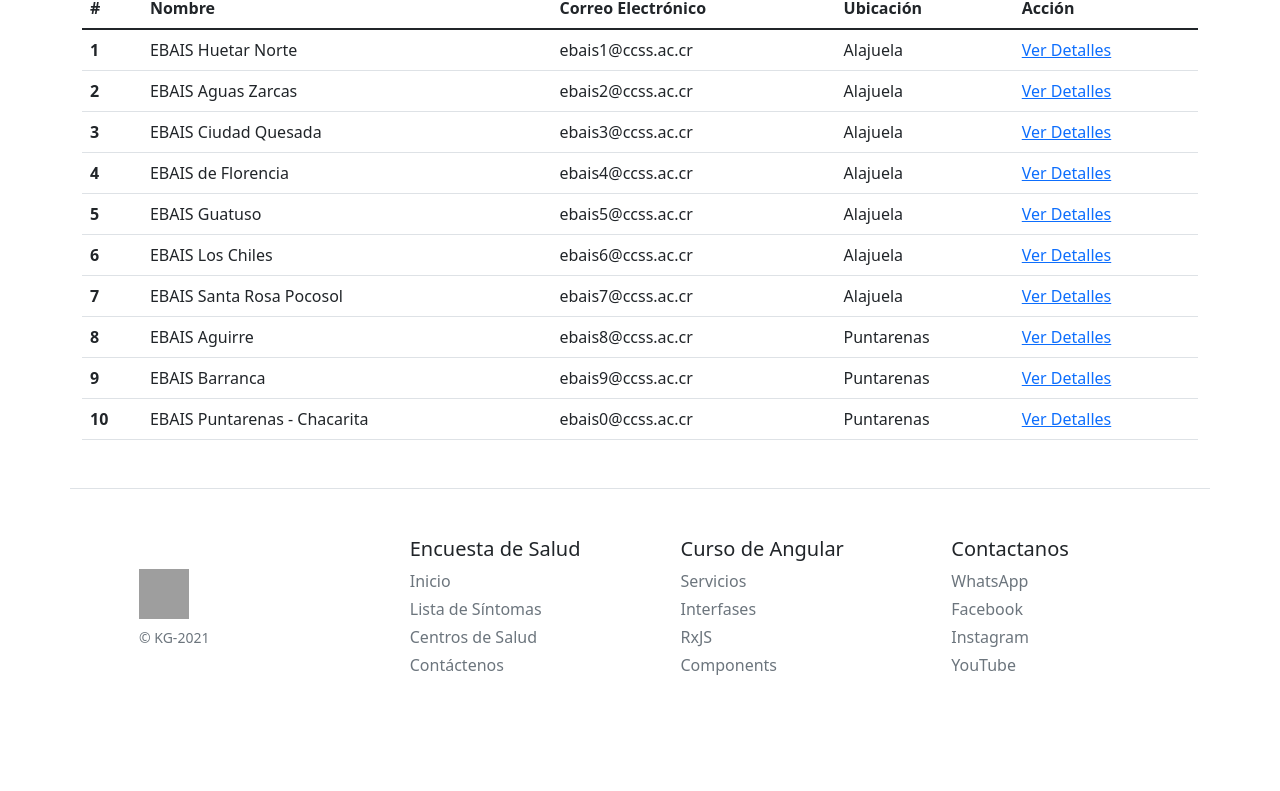
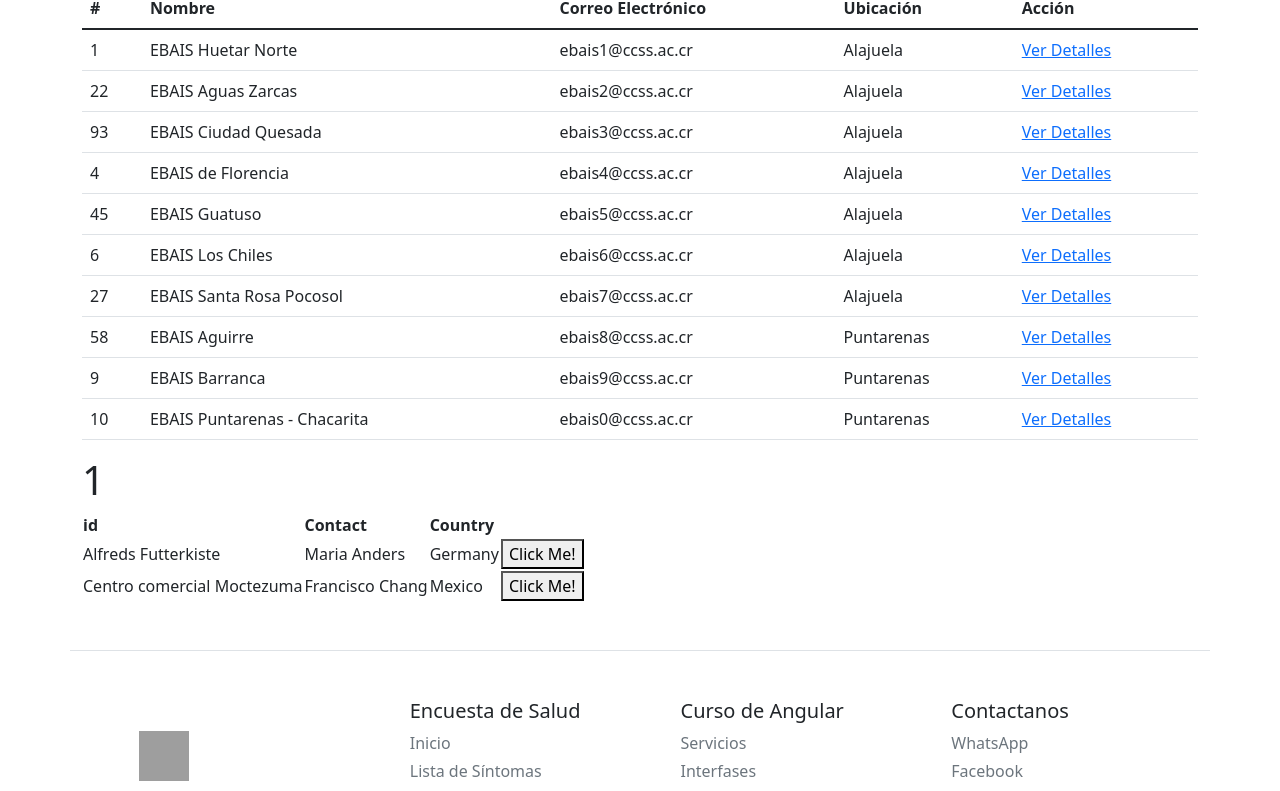
Before and after one commit to KeylorGuevara/survey-project, an Angular app: page /centroSalud in a window 1280 px wide. Shown: the part 555-1346 px from the top of the page. Before the commit the page ends 1296 px from the top, so only its background shows below. Built offline with nearby package versions, Linux system fonts and the light colour scheme; grey boxes are pictures that could not be loaded.

Commit message:
KG: Trabajo 2 etapa
Se continua mejorando el proyecto en su segunda etapa.

```diff
--- a/src/app/centros-salud/centros-salud.component.html
+++ b/src/app/centros-salud/centros-salud.component.html
@@ -12,7 +12,7 @@
         </div>
       </div>
     <br>
-    <table class="table">
+    <table id="myTable" class="table">
         <thead>
           <tr>
             <th scope="col">#</th>
@@ -25,4 +25,28 @@
         <tbody id="cuerpoTabla">
         </tbody>
     </table>
+
+    <h1 id="h1NoTocar" class="rojo h1NoTocar">1</h1>
+
+    <table id="tabla">
+      <tr>
+        <th id="id">id</th>
+        <th id="i2d">Contact</th>
+        <th id="i4d">Country</th>
+      </tr>
+      <tr>
+        <td>Alfreds Futterkiste</td>
+        <td>Maria Anders</td>
+        <td>Germany</td>
+        <td><button class="button enlaceDetalleCentroSalud"
+          type="button">Click Me!</button></td>
+      </tr>
+      <tr>
+        <td>Centro comercial Moctezuma</td>
+        <td>Francisco Chang</td>
+        <td>Mexico</td>
+        <td><button class="button enlaceDetalleCentroSalud"
+          type="button">Click Me!</button></td>
+      </tr>
+    </table>
  </div>
--- a/src/app/centros-salud/centros-salud.component.ts
+++ b/src/app/centros-salud/centros-salud.component.ts
@@ -1,3 +1,4 @@
+import { collectExternalReferences } from '@angular/compiler';
 import { Component, OnInit } from '@angular/core';
 import { fromEvent } from 'rxjs';
 import { CentrosSaludService } from 'src/services/centroSalud.service';
@@ -19,15 +20,6 @@ export class CentrosSaludComponent implements OnInit {
 
   centrosSaludListado: CentrosSalud[]= [];
 
-  getDetalles():any {
-    const check = document.getElementsByClassName('enlaceDetalleCentroSalud')!;
-    const observable = fromEvent(check, 'click');
-    observable.subscribe((check) => this.muestraCard());
-  }
-
-  muestraCard(){
-    alert("vamos+bien")
-  }
   getCentrosSalud(): void{
     this.centroSaludService.getCentrosSalud()
     .subscribe( cs => this.muestraCentrosSalud(cs));
@@ -39,13 +31,88 @@ export class CentrosSaludComponent implements OnInit {
     {
       ul.innerHTML+=
       `<tr>
-          <th scope="row">`+item.id+ `</th>
+          <td scope="row">`+item.id+ `</td>
           <td> `+item.nombre+`</td>
           <td>`+item.correoElectronico+`</td>
           <td>`+item.direccionProvincia+`</td>
-          <td> <a class="enlaceDetalleCentroSalud" href="https://www.w3schools.com">Ver Detalles</a> </td>
+          <td> <a class="enlaceDetalleCentroSalud">Ver Detalles</a> </td>
         </tr>`;
     }
   }
 
+  encuentra2(){
+    let h1 = document.getElementById('h1NoTocar') as HTMLDivElement;
+    return h1.innerText;
+  }
+  encuentraID(){
+    $('#myTable').on('click', 'td', function() {
+      let h1 = document.getElementById('h1NoTocar') as HTMLDivElement;
+      h1.innerHTML = $(this).closest("tr").find("td:eq(0)").text();
+ });
+
+  }
+
+
+  getDetalles():any {
+    const centroS = document.getElementsByClassName('enlaceDetalleCentroSalud')!;
+    const observable = fromEvent(centroS, 'click');
+    observable.subscribe((centroS) => this.muestraCard() );
+  }
+
+  muestraCard(){
+    this.encuentraID();
+    let idBuscar = this.encuentra2();
+    if(typeof(idBuscar) == 'string' )
+    {
+      const val =this.centroSaludService.getEntidadSalud(Number(idBuscar));
+      console.log(val.id);
+      console.log(val.correoElectronico);
+      console.log(val.nombre);
+      console.log(val.direccionProvincia);
+      }
+
+  }
+
 }
+
+
+
+
+
+ //var h1Text = document.getElementsByClassName(".h1NoTocar") as HTMLDivElement;
+
+
+
+    //ESTE SI FUNCIONA
+    // var a=   $('#myTable').on('click','.enlaceDetalleCentroSalud',function(){
+    //   var currentRow=$(this).closest("tr");
+    //   var col1:string|undefined=currentRow.find("td:eq(0)").text();
+    //   console.log("Envia: ",col1);
+    //   //this.testJQ = currentRow.find("td:eq(0)").text().toString();
+    //   returnValue += col1;
+    //   //console.log("Prueba :) :",this.testJQ);
+    //  //  a=a+1;
+    //   });
+
+
+     // let a= document.getElementById("myTable") as HTMLTableRowElement;
+     // const rows = a.cells// a.tBodies[0].rows[0].cells[0].closest("tr");
+     // console.log(rows);
+    //   Array.from(rows).forEach((row, idx) => {
+    //     // attach a click handler on each row
+    //     row.addEventListener('click', event => {
+    //       // get all cells in the row, convert them to an array with the spread operator (...)
+    //       // then for each cell, return its textContent by mapping on the array
+    //       const tds = Array.from(row.cells).map(td => td.textContent);
+    // console.log('row index:', idx);
+    // // Log the tds content array
+    // console.log('tds content:', ...tds);
+    // // join the contents of the tds with a space and display the string
+    // console.log('tds string:', tds.join(' '));
+ // });
+//});
+
+
+  //    console.log("otra mas ",a)
+  //    console.log("valor de trata de enviar: ",returnValue);
+  //    return returnValue;
--- a/src/app/sintomas/sintomas.component.ts
+++ b/src/app/sintomas/sintomas.component.ts
@@ -61,8 +61,6 @@ export class SintomasComponent implements OnInit {
 
     printSintomas(val:Sintoma[]):any{
       let ul = document.getElementById("listaSintomas") as HTMLDataListElement;
-      let lastOne = val[val.length - 1].id;
-      let penultimo = val[val.length - 2].id;
       for (const item of val)
       {
 
--- a/src/services/centroSalud.service.ts
+++ b/src/services/centroSalud.service.ts
@@ -1,7 +1,7 @@
-import { CentrosSalud } from "./CentrosSalud";
 import { Injectable } from "@angular/core";
 import { Observable, of } from "rxjs";
-import { listaCentrosSalud } from "./dataCentrosSalud";
+import { listaCentrosSalud } from './dataCentrosSalud';
+import { CentrosSalud } from 'src/services/CentrosSalud';
 
 @Injectable({
     providedIn: 'root'
@@ -16,14 +16,10 @@ export class CentrosSaludService{
     }
 
 
+
     //esta trambolico
-    getEntidadSalud(id: number):Observable<CentrosSalud[]>{
-        const centrosSalud = of(listaCentrosSalud);
-        for (const item of listaCentrosSalud)
-        {
-            console.log(item);
-
-        }
-        return centrosSalud;
+    getEntidadSalud(id: number | any): CentrosSalud{
+        const centro = listaCentrosSalud.filter(x => x.id === id)[0];
+        return centro;
     }
 }
--- a/src/services/dataCentrosSalud.ts
+++ b/src/services/dataCentrosSalud.ts
@@ -3,13 +3,13 @@ import { CentrosSalud } from "./CentrosSalud";
 export const listaCentrosSalud : CentrosSalud[] =
 [
     {id:1, nombre:"EBAIS Huetar Norte", correoElectronico: "ebais1@ccss.ac.cr", direccionProvincia: "Alajuela"},
-    {id:2, nombre:"EBAIS Aguas Zarcas", correoElectronico: "ebais2@ccss.ac.cr", direccionProvincia: "Alajuela"},
-    {id:3, nombre:"EBAIS Ciudad Quesada", correoElectronico: "ebais3@ccss.ac.cr", direccionProvincia: "Alajuela"},
+    {id:22, nombre:"EBAIS Aguas Zarcas", correoElectronico: "ebais2@ccss.ac.cr", direccionProvincia: "Alajuela"},
+    {id:93, nombre:"EBAIS Ciudad Quesada", correoElectronico: "ebais3@ccss.ac.cr", direccionProvincia: "Alajuela"},
     {id:4, nombre:"EBAIS de Florencia", correoElectronico: "ebais4@ccss.ac.cr", direccionProvincia: "Alajuela"},
-    {id:5, nombre:"EBAIS Guatuso", correoElectronico: "ebais5@ccss.ac.cr", direccionProvincia: "Alajuela"},
+    {id:45, nombre:"EBAIS Guatuso", correoElectronico: "ebais5@ccss.ac.cr", direccionProvincia: "Alajuela"},
     {id:6, nombre:"EBAIS Los Chiles", correoElectronico: "ebais6@ccss.ac.cr", direccionProvincia: "Alajuela"},
-    {id:7, nombre:"EBAIS Santa Rosa Pocosol", correoElectronico: "ebais7@ccss.ac.cr", direccionProvincia: "Alajuela"},
-    {id:8, nombre:"EBAIS Aguirre", correoElectronico: "ebais8@ccss.ac.cr", direccionProvincia: "Puntarenas"},
+    {id:27, nombre:"EBAIS Santa Rosa Pocosol", correoElectronico: "ebais7@ccss.ac.cr", direccionProvincia: "Alajuela"},
+    {id:58, nombre:"EBAIS Aguirre", correoElectronico: "ebais8@ccss.ac.cr", direccionProvincia: "Puntarenas"},
     {id:9, nombre:"EBAIS Barranca", correoElectronico: "ebais9@ccss.ac.cr", direccionProvincia: "Puntarenas"},
     {id:10, nombre:"EBAIS Puntarenas - Chacarita", correoElectronico: "ebais0@ccss.ac.cr", direccionProvincia: "Puntarenas"}
 
```
